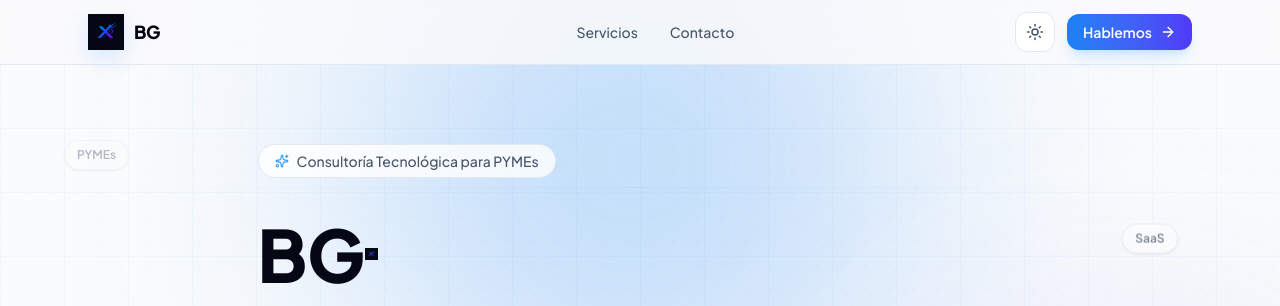
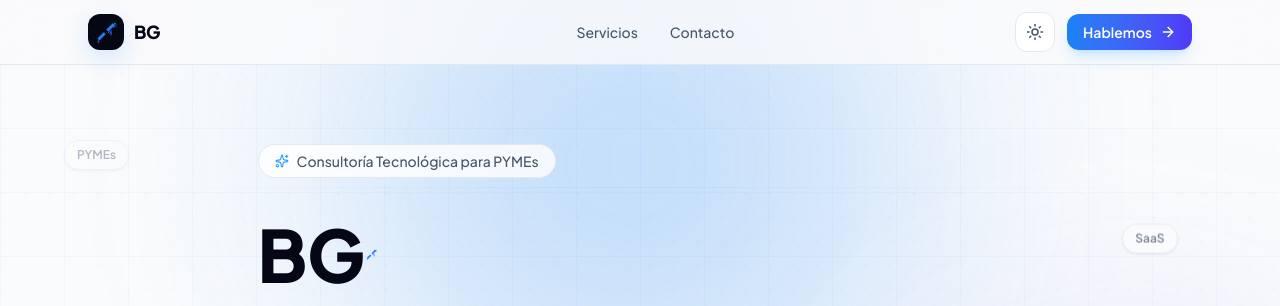
Before and after one commit to beracoechea/BGX, a React (Vite) app: page / in a window 1280 px wide. Shown: the top 306 px of the page. Built offline with nearby package versions, Linux system fonts and the light colour scheme.

Commit message:
Ajuste en la X

```diff
--- a/scripts/process-logos.mjs
+++ b/scripts/process-logos.mjs
@@ -110,7 +110,6 @@ async function createIconPng(size, outputPath, source) {
 
 async function createIconPngs(source) {
   await createIconPng(180, join(publicDir, 'apple-touch-icon.png'), source)
-  await createIconPng(128, join(publicDir, 'brand-mark.png'), source)
   await createIconPng(32, join(publicDir, 'favicon-32.png'), source)
   await createIconPng(16, join(publicDir, 'favicon-16.png'), source)
 }
--- a/src/components/BrandMark.tsx
+++ b/src/components/BrandMark.tsx
@@ -4,14 +4,72 @@ interface BrandMarkProps {
 
 export function BrandMark({ className = 'h-full w-full' }: BrandMarkProps) {
   return (
-    <img
-      src="/brand-mark.png"
-      alt=""
-      width={128}
-      height={128}
-      className={`object-contain ${className}`}
+    <svg
+      viewBox="0 0 64 64"
+      fill="none"
+      xmlns="http://www.w3.org/2000/svg"
+      className={className}
       aria-hidden="true"
-      decoding="async"
-    />
+    >
+      <defs>
+        <linearGradient id="brand-x-gradient" x1="10" y1="8" x2="54" y2="56" gradientUnits="userSpaceOnUse">
+          <stop stopColor="#00AEEF" />
+          <stop offset="0.45" stopColor="#1A82F5" />
+          <stop offset="1" stopColor="#9C27B0" />
+        </linearGradient>
+      </defs>
+
+      <path
+        d="M12 52L28.5 35.5"
+        stroke="url(#brand-x-gradient)"
+        strokeWidth="8"
+        strokeLinecap="butt"
+      />
+      <path
+        d="M12 52V58"
+        stroke="url(#brand-x-gradient)"
+        strokeWidth="1.5"
+        strokeLinecap="round"
+      />
+      <circle cx="12" cy="58.5" r="2" stroke="url(#brand-x-gradient)" strokeWidth="1.5" fill="none" />
+
+      <path
+        d="M52 12L35.5 28.5"
+        stroke="url(#brand-x-gradient)"
+        strokeWidth="8"
+        strokeLinecap="butt"
+      />
+      <path
+        d="M47.5 8.5L56.5 12.5L52.5 20.5"
+        fill="url(#brand-x-gradient)"
+      />
+
+      <rect x="54" y="7" width="3.5" height="3.5" rx="0.5" fill="#00AEEF" />
+      <rect x="57.5" y="11" width="3" height="3" rx="0.5" fill="#1A82F5" />
+      <rect x="55" y="15.5" width="2.5" height="2.5" rx="0.5" fill="#6366F1" />
+      <rect x="58.5" y="18" width="2" height="2" rx="0.5" fill="#9C27B0" />
+      <rect x="52.5" y="19.5" width="1.5" height="1.5" rx="0.5" fill="#00AEEF" opacity="0.85" />
+
+      <path
+        d="M37.5 34.5L41.5 30.5L45.5 34.5"
+        stroke="url(#brand-x-gradient)"
+        strokeWidth="2.5"
+        strokeLinecap="round"
+        strokeLinejoin="round"
+      />
+      <path
+        d="M45.5 28V40"
+        stroke="url(#brand-x-gradient)"
+        strokeWidth="2.5"
+        strokeLinecap="round"
+      />
+      <path
+        d="M41 36.5Q42.5 37.5 43.5 36"
+        stroke="url(#brand-x-gradient)"
+        strokeWidth="1.5"
+        strokeLinecap="round"
+        fill="none"
+      />
+    </svg>
   )
 }
--- a/src/components/Header.tsx
+++ b/src/components/Header.tsx
@@ -25,7 +25,7 @@ export function Header({ isDark, onToggleTheme }: HeaderProps) {
       <div className="mx-auto flex h-16 max-w-6xl items-center justify-between px-6">
         <a href="#" className="group flex items-center gap-2.5">
           <motion.div
-            className="brand-mark-shell relative flex h-9 w-9 shrink-0 items-center justify-center rounded-xl"
+            className="brand-mark-shell relative flex h-9 w-9 items-center justify-center overflow-hidden rounded-xl p-1.5"
             whileHover={{ scale: 1.05 }}
           >
             <BrandMark />
```
